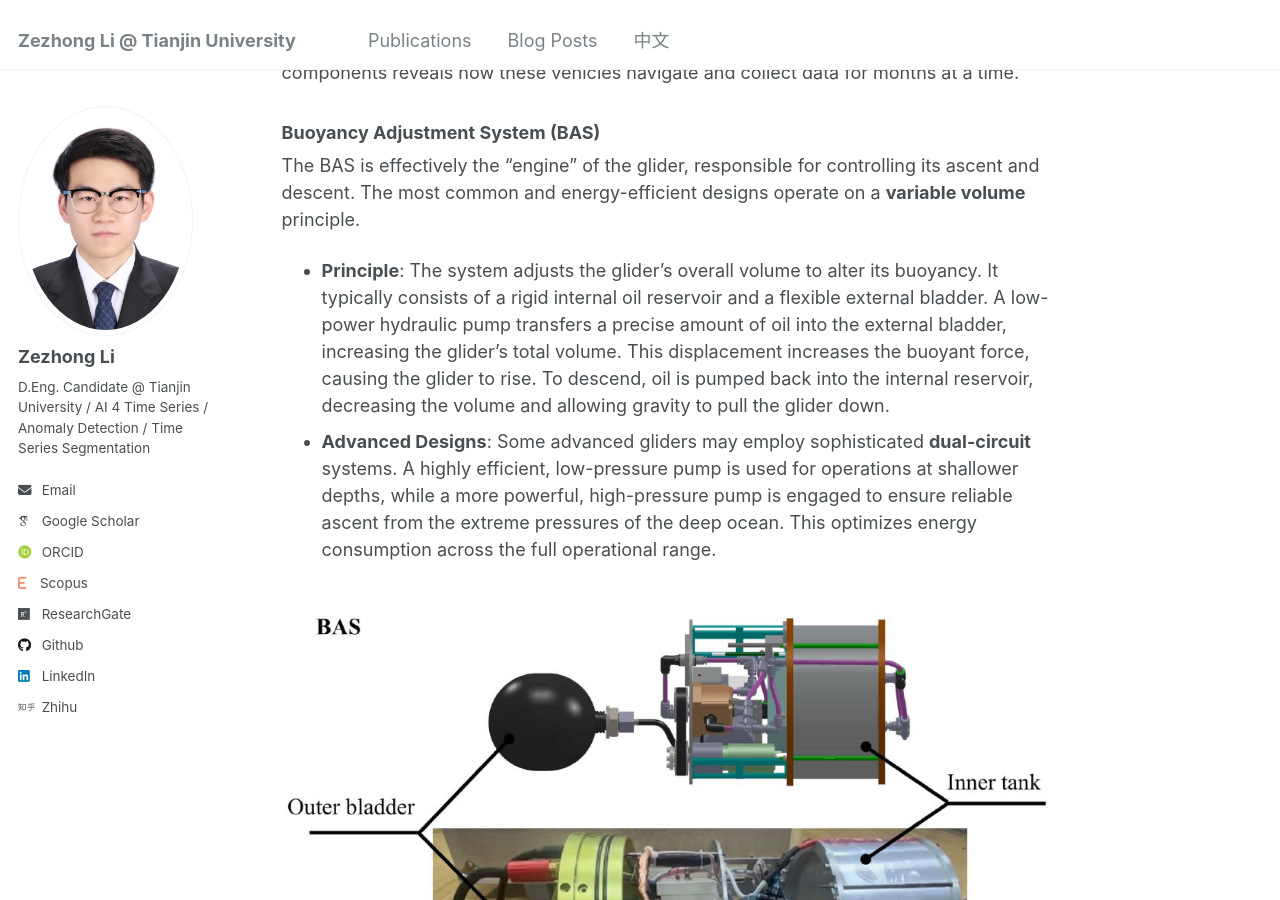
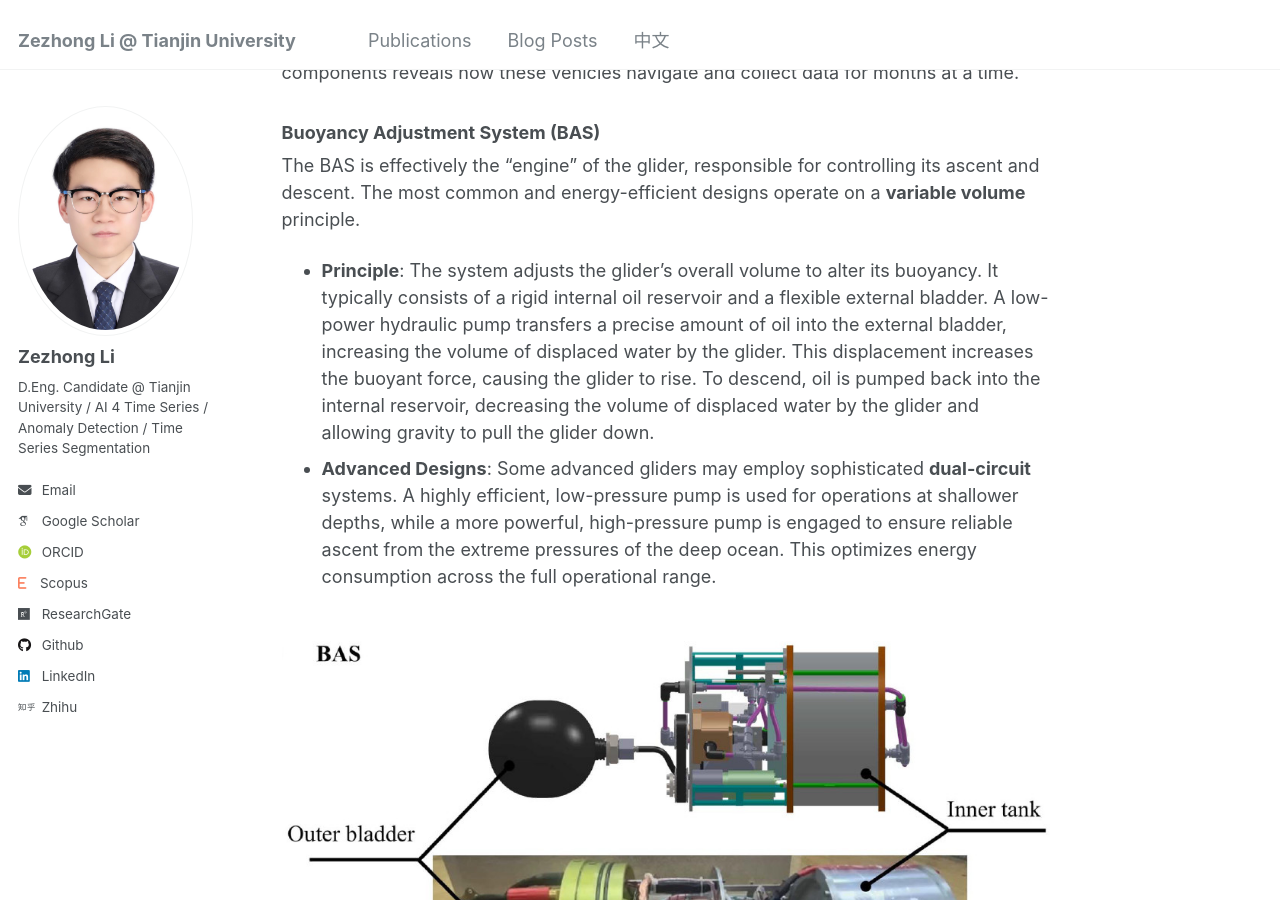
Before and after one commit to lzz19980125/lzz19980125.github.io, a Jekyll site: the page built from _posts/2025-7-20-Introduction to Underwater Glider.md, in a window 1280 px wide and 900 px high, scrolled down 4586 px. Built offline with Jekyll 4.4.1, drawn with Linux system fonts in a browser that asks for light colours; some web fonts are replaced.

Commit message:
Update 2025-7-20-Introduction to Underwater Glider.md

```diff
--- a/_posts/2025-7-20-Introduction to Underwater Glider.md
+++ b/_posts/2025-7-20-Introduction to Underwater Glider.md
@@ -106,10 +106,12 @@ An underwater glider is a marvel of efficiency, integrating several key systems
 
 The BAS is effectively the "engine" of the glider, responsible for controlling its ascent and descent. The most common and energy-efficient designs operate on a **variable volume** principle.
 
-- **Principle**: The system adjusts the glider's overall volume to alter its buoyancy. It typically consists of a rigid internal oil reservoir and a flexible external bladder. A low-power hydraulic pump transfers a precise amount of oil into the external bladder, increasing the glider's total volume. This displacement increases the buoyant force, causing the glider to rise. To descend, oil is pumped back into the internal reservoir, decreasing the volume and allowing gravity to pull the glider down.
+- **Principle**: The system adjusts the glider's overall volume to alter its buoyancy. It typically consists of a rigid internal oil reservoir and a flexible external bladder. A low-power hydraulic pump transfers a precise amount of oil into the external bladder, increasing the volume of displaced water by the glider. This displacement increases the buoyant force, causing the glider to rise. To descend, oil is pumped back into the internal reservoir, decreasing the volume of displaced water by the glider and allowing gravity to pull the glider down.
 - **Advanced Designs**: Some advanced gliders may employ sophisticated **dual-circuit** systems. A highly efficient, low-pressure pump is used for operations at shallower depths, while a more powerful, high-pressure pump is engaged to ensure reliable ascent from the extreme pressures of the deep ocean. This optimizes energy consumption across the full operational range.
 
 <br/><img src='../images/2025-07-28_125739.jpg'>
+
+<br/><img src='../images/2025-07-29_181233.jpg'>
 
 ### Attitude Adjustment System (AAS)
 
```
